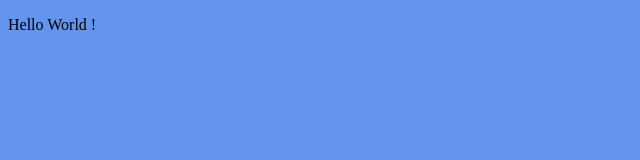
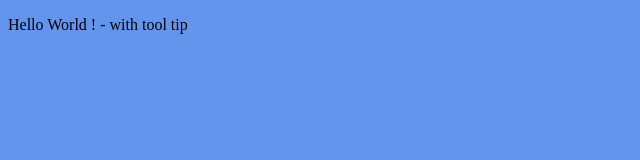
Before and after one commit to FrankPfattheicher/ChromelyWork, a plain HTML site: page BasicCrossPlatform/index.html in a window 1280 px wide. Shown: the whole page, without its empty margins (0-640 px from the left). Drawn offline with Linux system fonts and the light colour scheme.

Commit message:
Added tooltip

```diff
--- a/BasicCrossPlatform/index.html
+++ b/BasicCrossPlatform/index.html
@@ -6,7 +6,7 @@
 </head>
 <body style="background-color: cornflowerblue;">
 
-<p>Hello World !</p>
+<p title="ToolTip">Hello World ! - with tool tip</p>
 
 <script>
     console.log("index.html loaded successfully.");
```
